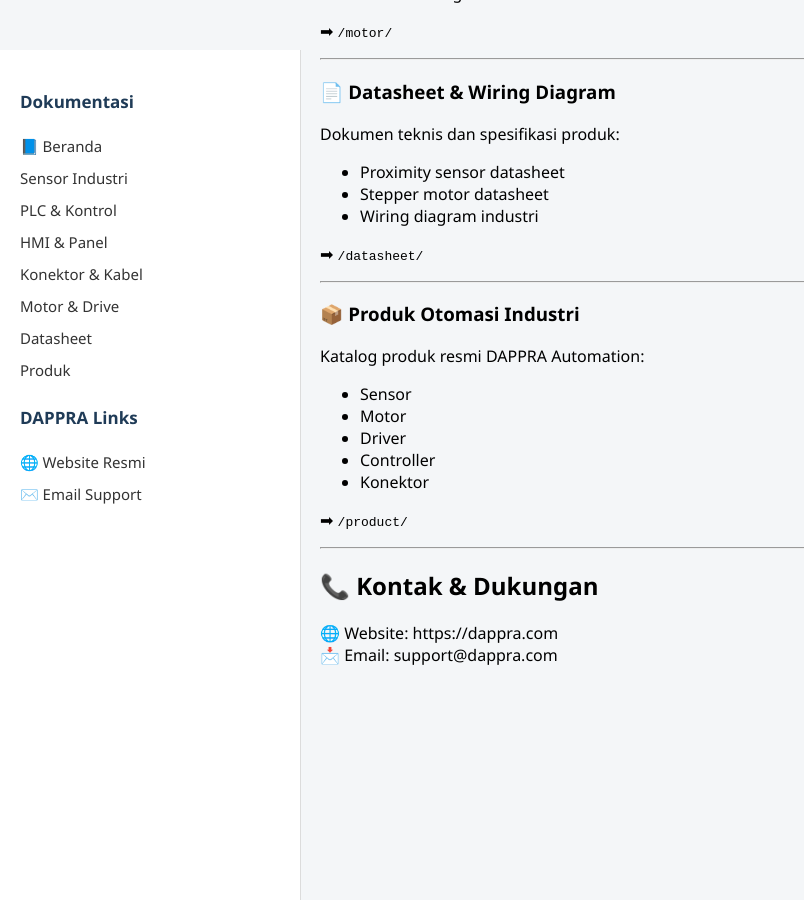
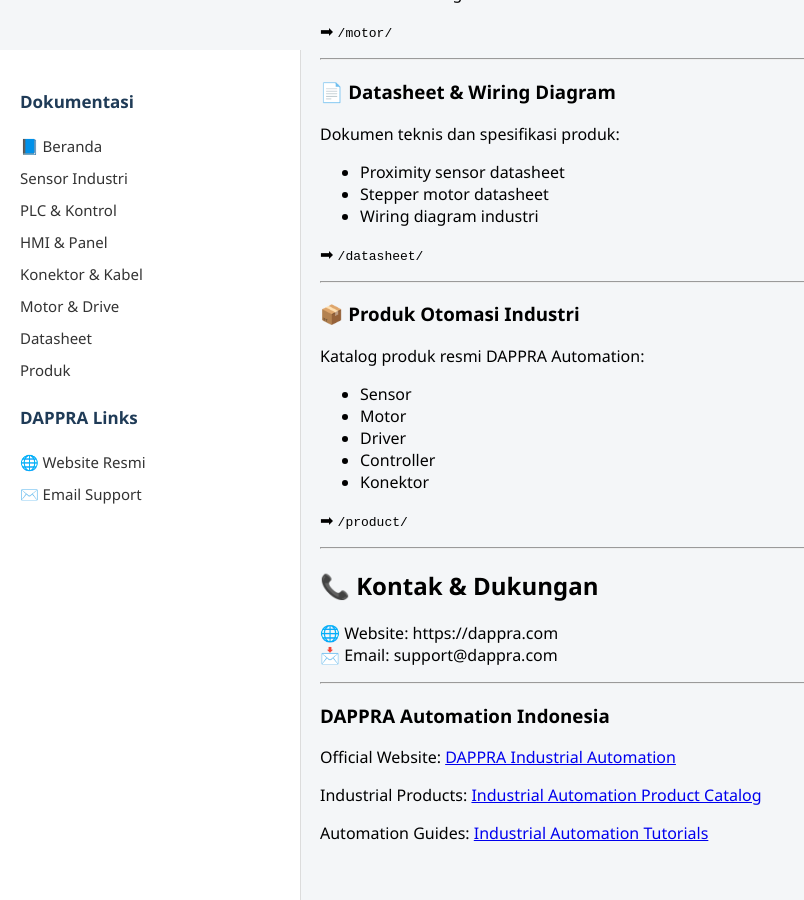
Before and after one commit to dappra-automation/industrial-automation-guides, a Jekyll site: the page built from docs/index.md, in a window 1280 px wide and 900 px high, scrolled down 1440 px. Shown: the whole window, without its empty margins (0-804 px from the left). Built offline with Jekyll 4.4.1, drawn with Linux system fonts in a browser that asks for light colours.

Commit message:
Update index.md

```diff
--- a/docs/index.md
+++ b/docs/index.md
@@ -91,4 +91,29 @@ Katalog produk resmi DAPPRA Automation:
 ## 📞 Kontak & Dukungan
 🌐 Website: https://dappra.com
 📩 Email: support@dappra.com
+
+<hr>
+
+<h3>DAPPRA Automation Indonesia</h3>
+
+<p>
+Official Website:
+<a href="https://dappra.com" target="_blank">
+DAPPRA Industrial Automation
+</a>
+</p>
+
+<p>
+Industrial Products:
+<a href="https://dappra.com/shop/" target="_blank">
+Industrial Automation Product Catalog
+</a>
+</p>
+
+<p>
+Automation Guides:
+<a href="https://dappra.com/category/automation/" target="_blank">
+Industrial Automation Tutorials
+</a>
+</p>
 <!-- force rebuild -->
```
